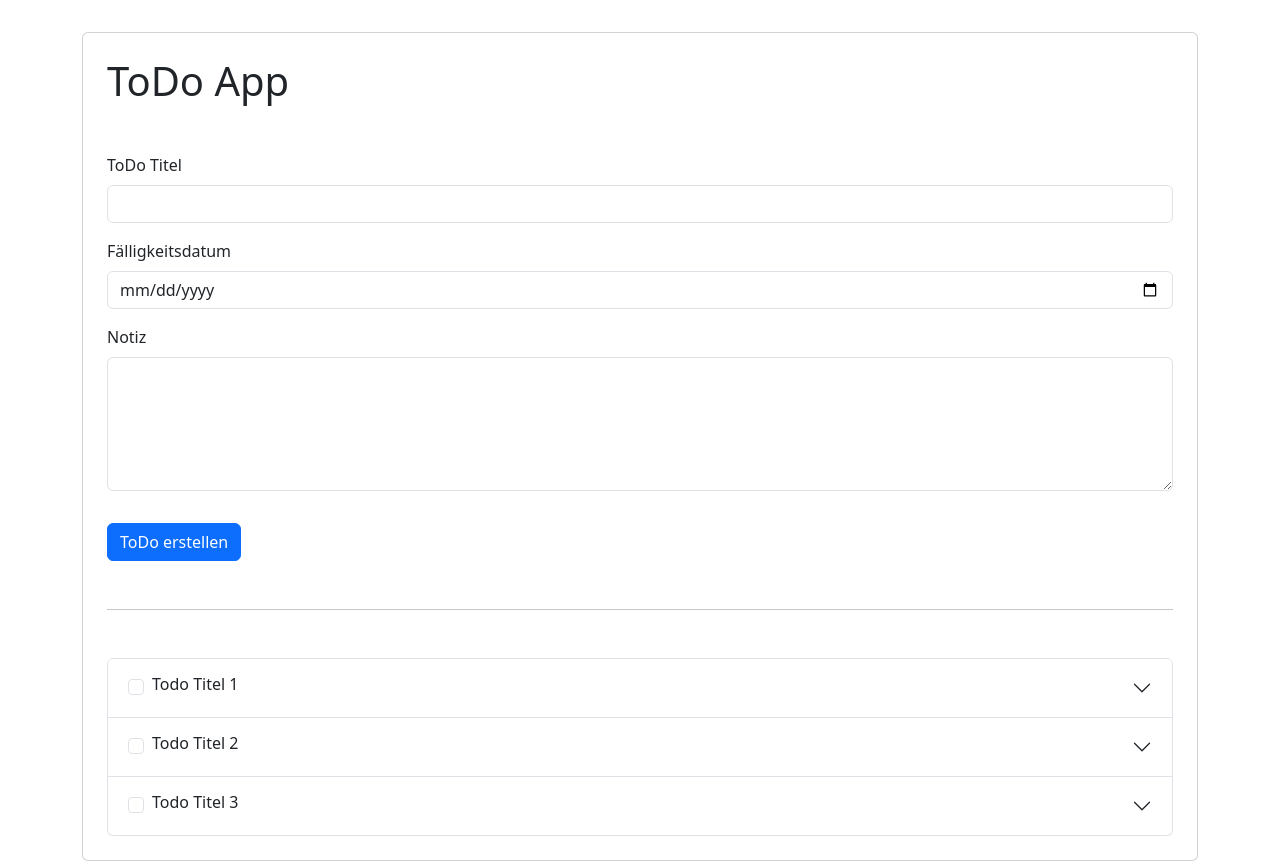
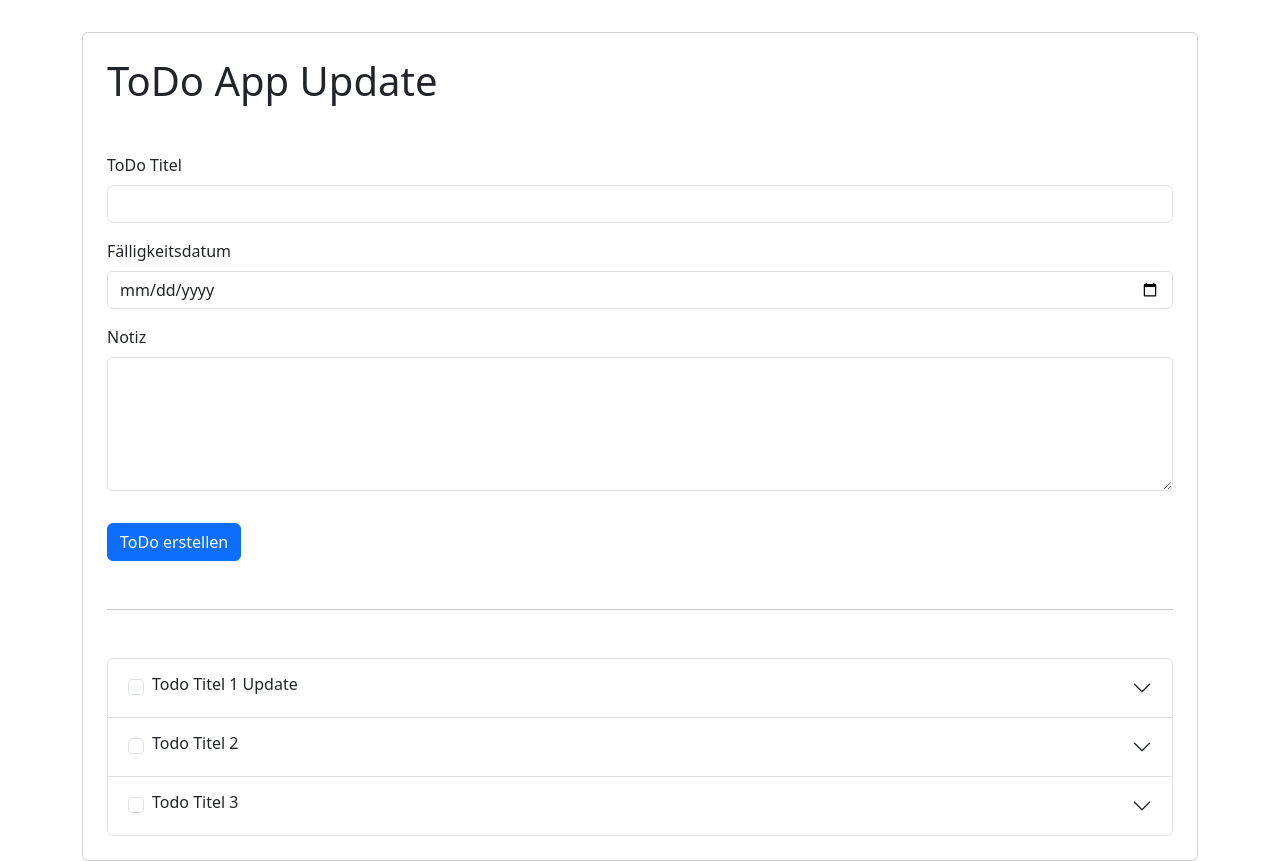
Before and after one commit to brankojay/todo-list-client, a website built with Vite: page index.html in a window 1280 px wide. Built offline with nearby package versions, Linux system fonts and the light colour scheme.

Commit message:
add some update strings

```diff
--- a/index.html
+++ b/index.html
@@ -10,7 +10,7 @@
     <div class="container">
       <div class="card">
           <div class="card-body p-4">
-            <h1>ToDo App</h1>
+            <h1>ToDo App Update</h1>
             <form class="mt-5">
               <div class="mb-3">
                 <label for="todo-title" class="form-label">ToDo Titel</label>
--- a/src/scripts/main.js
+++ b/src/scripts/main.js
@@ -5,7 +5,7 @@
 
   const existingToDoList = [
     {
-      title: 'Todo Titel 1',
+      title: 'Todo Titel 1 Update',
       dueDate: '2023-12-01',
       note: 'Lorem ipsum....',
     },
```
